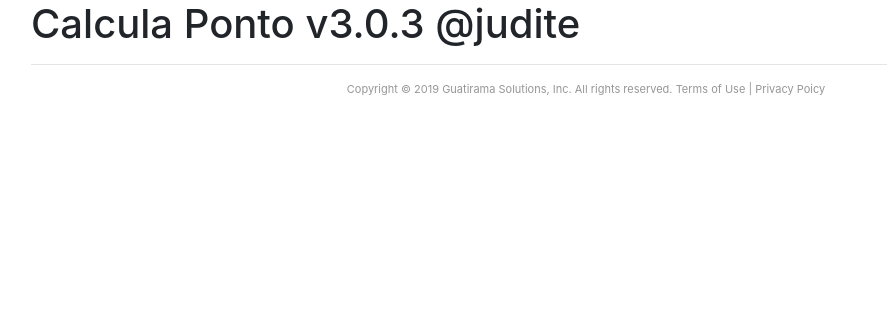
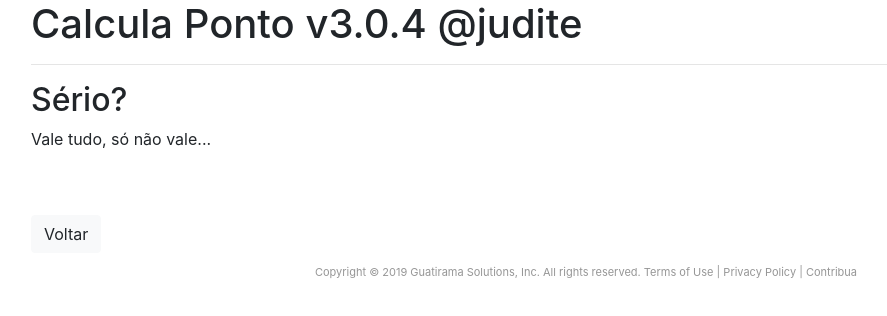
Before and after one commit to alissonsena/calculaponto, an Angular app: page /politica in a window 1280 px wide. Before the commit this address led to /. Shown: the top 316 px of the page, without its empty margins (54-941 px from the left). Built offline with nearby package versions, Linux system fonts and the light colour scheme.

Commit message:
Correção de rotas(termos) e link para contrubuição

```diff
--- a/src/app/app.component.html
+++ b/src/app/app.component.html
@@ -1,13 +1,14 @@
 <div id="conteudo" class="container">
 
-    <h1>Calcula Ponto v3.0.3 @judite</h1>
+    <h1>Calcula Ponto v3.0.4 @judite</h1>
     <hr />
     <router-outlet></router-outlet>
 
     <div id="footer">
         <p>Copyright © 2019 Guatirama Solutions, Inc. All rights reserved.
-            <a title="Termos de Uso" class="markdown-link" routerLink="/calcula/termos">Terms of Use</a>
-            | <a title="Política de Privacidade" class="markdown-link" routerLink="/calcula/politica">Privacy Poicy</a></p>
+            <a title="Termos de Uso" class="markdown-link" routerLink="/termos">Terms of Use</a>
+            | <a title="Política de Privacidade" class="markdown-link" routerLink="/politica">Privacy Policy</a>
+            | <a title="Contribuição com codificação" target="_blank" class="markdown-link" href="https://github.com/alissonsena/calculaponto">Contribua</a></p>
     </div>
 
 </div>
--- a/src/app/app.module.ts
+++ b/src/app/app.module.ts
@@ -10,8 +10,8 @@ import { RouterModule } from '@angular/router';
 
 const appRoutes = [
     { path: '', component: CalculaComponent },
-    { path: 'calcula/termos', component: TermosComponent },
-    { path: 'calcula/politica', component: PoliticaComponent }
+    { path: 'termos', component: TermosComponent },
+    { path: 'politica', component: PoliticaComponent }
   ];
 
 @NgModule({
--- a/src/app/politica/politica.component.ts
+++ b/src/app/politica/politica.component.ts
@@ -3,7 +3,7 @@ import { Component, OnInit } from '@angular/core';
 @Component({
   selector: 'app-politica',
   template: '<h2>Sério? </h2><p>Vale tudo, só não vale...</p>' +
-            '<br /><br /><button class="btn btn-light" routerLink="/calcula">Voltar</button>'
+            '<br /><br /><button class="btn btn-light" routerLink="/">Voltar</button>'
 })
 export class PoliticaComponent implements OnInit {
 
--- a/src/app/termos/termos.component.ts
+++ b/src/app/termos/termos.component.ts
@@ -4,7 +4,7 @@ import { Component, OnInit } from '@angular/core';
   selector: 'app-termos',
   template: '<h2>Termos de Uso</h2>'+
             '<p>Ao usar o sistema você concorda com todos os termos que ainda não foram pensados.</p>' +
-            '<br /><br /><button class="btn btn-light" routerLink="/calcula">Voltar</button>'
+            '<br /><br /><button class="btn btn-light" routerLink="/">Voltar</button>'
 })
 export class TermosComponent implements OnInit {
 
```
